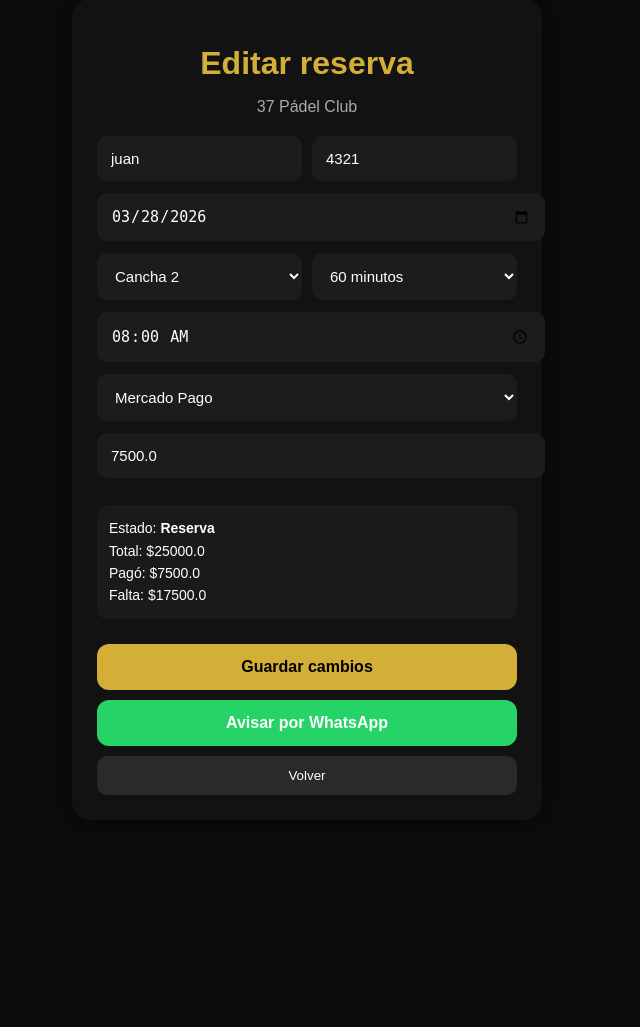
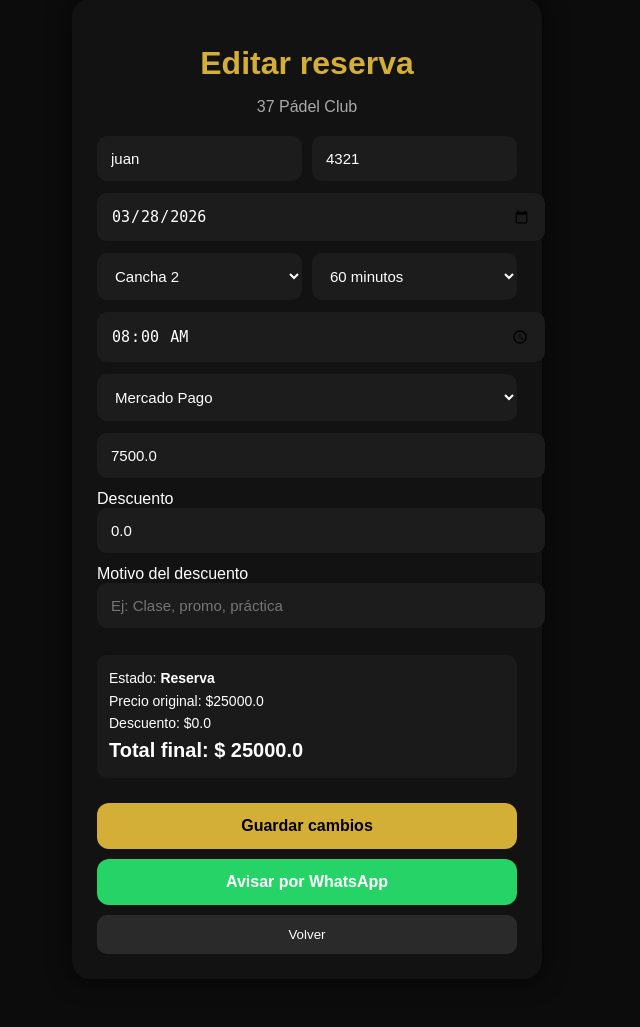
Before and after one commit to sebatroilo80-cpu/padel-app, a Flask app: page /editar/5 in a window 1280 px wide. Shown: the part 49-1076 px from the top of the page, without its empty margins (333-973 px from the left). Before the commit the page ends 844 px from the top, so only its background shows below. Run offline with Flask 3, Linux system fonts and the light colour scheme; the visitor is signed in with stand-in values (Sample User, id 1); data comes from the database, SQL or seed files in the repository.

Commit message:
agrega 120 min y descuentos

```diff
--- a/app.py
+++ b/app.py
@@ -1204,12 +1204,15 @@ def editar(id):
         horario = request.form["horario"]
         metodo_pago = request.form["metodo_pago"]
         pagado = limpiar_numero(request.form.get("pagado"))
+        descuento = limpiar_numero(request.form.get("descuento"))
+        motivo_descuento = request.form.get("motivo_descuento", "").strip()
 
         if hay_conflicto(cursor, fecha, cancha, horario, duracion, excluir_id=id):
             conn.close()
             return "Ese horario ya está ocupado o bloqueado. Volvé atrás y elegí otro."
 
-        precio = calcular_precio(cursor, duracion, horario)
+        precio_original = calcular_precio(cursor, duracion, horario)
+        precio = max(0, precio_original - descuento)
 
         if pagado > precio:
             pagado = precio
@@ -1218,7 +1221,8 @@ def editar(id):
 
         cursor.execute("""
             UPDATE reservas
-            SET nombre = ?, fecha = ?, cancha = ?, duracion = ?, horario = ?, metodo_pago = ?, estado_pago = ?, precio = ?, pagado = ?
+            SET nombre = ?, telefono = ?, fecha = ?, cancha = ?, duracion = ?, horario = ?,
+                metodo_pago = ?, estado_pago = ?, precio = ?, pagado = ?, descuento = ?, motivo_descuento = ?
             WHERE id = ?
         """, (
             nombre,
@@ -1230,6 +1234,8 @@ def editar(id):
             estado_pago,
             precio,
             pagado,
+            descuento,
+            motivo_descuento,
             id
         ))
 
--- a/templates/editar.html
+++ b/templates/editar.html
@@ -52,13 +52,31 @@
         <!-- Monto pagado -->
         <input type="number" name="pagado" value="{{ reserva[10] or 0 }}" placeholder="Monto pagado">
 
+        <div class="campo-grupo">
+    <label>Descuento</label>
+    <input type="number" name="descuento" value="{{ reserva[12] if reserva|length > 12 else 0 }}" min="0" step="0.01">
+</div>
+
+<div class="campo-grupo">
+    <label>Motivo del descuento</label>
+    <input type="text" name="motivo_descuento" value="{{ reserva[13] if reserva|length > 13 else '' }}" placeholder="Ej: Clase, promo, práctica">
+</div>
+
         <!-- Resumen -->
-        <div class="app-resumen">
-            <div>Estado: <b>{{ reserva[9] }}</b></div>
-            <div>Total: ${{ reserva[7] }}</div>
-            <div>Pagó: ${{ reserva[10] or 0 }}</div>
-            <div>Falta: ${{ (reserva[7] or 0) - (reserva[10] or 0) }}</div>
-        </div>
+<div class="app-resumen">
+
+    <div>Estado: <b>{{ reserva[9] }}</b></div>
+
+    <div>Precio original: ${{ reserva[7] }}</div>
+
+    <div>Descuento: ${{ reserva[12] if reserva|length > 12 else 0 }}</div>
+
+    <div style="font-size: 20px; font-weight: bold;">
+        Total final: $
+        {{ (reserva[7] - (reserva[12] if reserva|length > 12 else 0)) }}
+    </div>
+
+</div>
 
         <!-- BOTONES -->
         <button class="btn-main">Guardar cambios</button>
```
